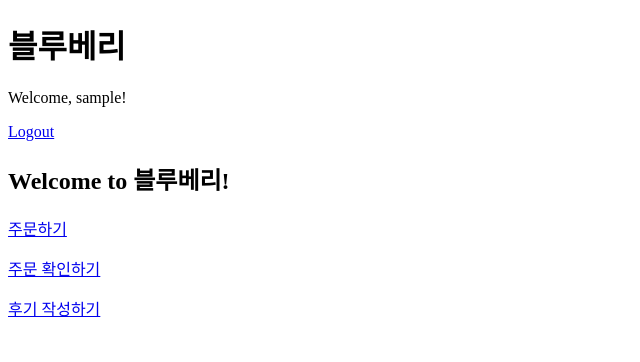
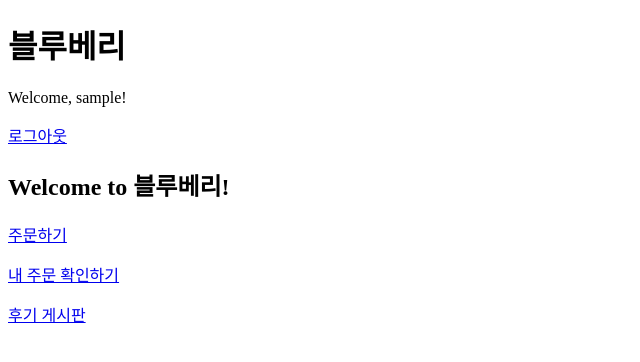
Before and after one commit to JiwonHwang01/Blueberry, a Django app: page / in a window 1280 px wide. Shown: the top 362 px of the page, without its empty margins (0-640 px from the left). Run offline with Django 4.2, Linux system fonts and the light colour scheme; the visitor is signed in with stand-in values (Sample User, id 1).

Commit message:
[refactor] 템플릿 수정

```diff
--- a/main/templates/main/home.html
+++ b/main/templates/main/home.html
@@ -5,9 +5,7 @@
 
 {% if user.is_authenticated %}
     <p><a href ="{% url 'create_order' %}">주문하기</a></p>
-    <p><a href ="{% url 'order_list' %}">주문 확인하기</a></p>
-    <p><a href ="{% url 'home' %}">후기 작성하기</a></p>
-{% else %}
-    <p><a href ="{% url 'home' %}">후기 게시판</a></p>
+    <p><a href ="{% url 'order_list' %}">내 주문 확인하기</a></p>
 {% endif %}
+    <p><a href ="{% url 'review_list' %}">후기 게시판</a></p>
 {% endblock %}
--- a/templates/base.html
+++ b/templates/base.html
@@ -8,10 +8,10 @@
         <h1>블루베리</h1>
         {% if user.is_authenticated %}
             <p>Welcome, {{ user.username }}!</p>
-            <a href="{% url 'logout' %}">Logout</a>
+            <a href="{% url 'logout' %}">로그아웃</a>
         {% else %}
-            <a href="{% url 'signup' %}">Sign Up</a>
-            <a href="{% url 'login' %}">Login</a>
+            <a href="{% url 'signup' %}">가입</a>
+            <a href="{% url 'login' %}">로그인</a>
         {% endif %}
     </header>
     <nav>
```
Also changed, not shown: reviews/templates/reviews/review_list.html (+6 -5 lines).
